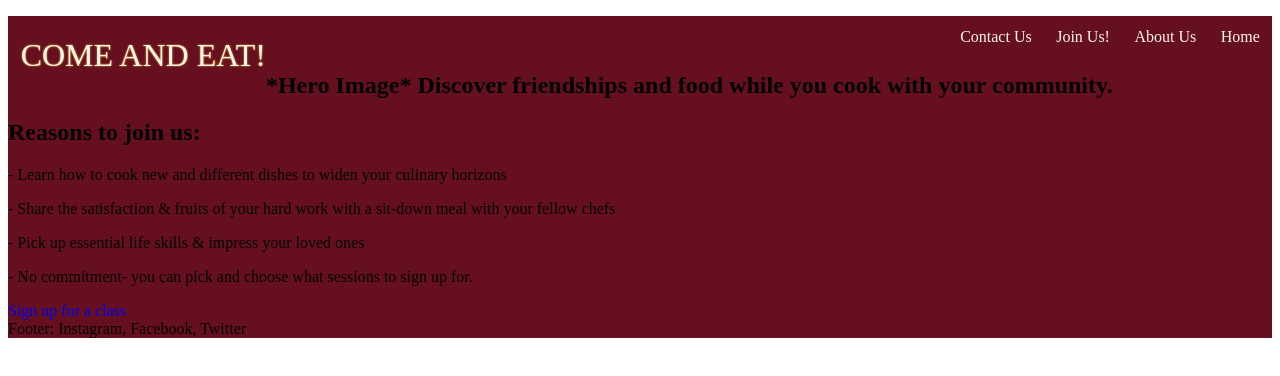
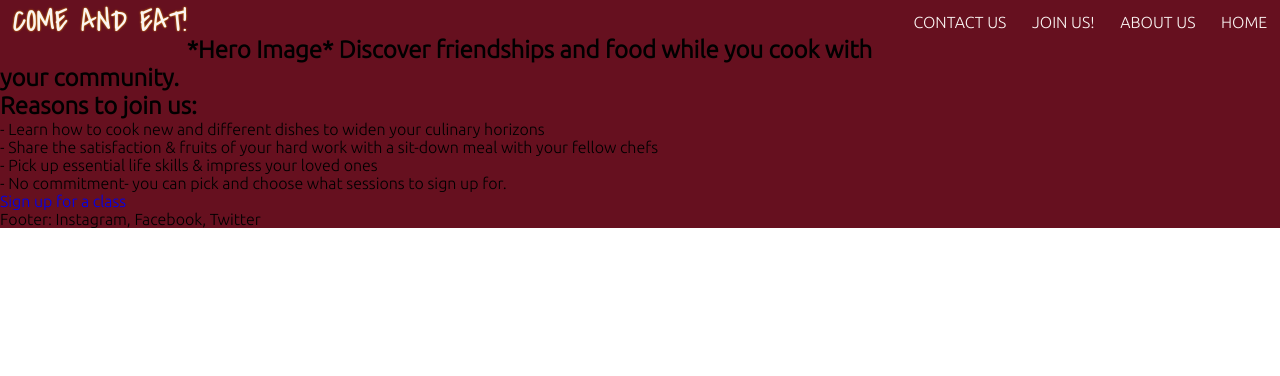
Before and after one commit to ManpreetRao/come-and-eat, a plain HTML site: page index.html in a window 1280 px wide. Drawn offline with Linux system fonts and the light colour scheme.

Commit message:
change font family for logo and body

```diff
--- a/assets/css/style.css
+++ b/assets/css/style.css
@@ -1,4 +1,5 @@
-@import url('https://fonts.googleapis.com/css2?family=Merriweather:wght@300&display=swap')
+@import url('https://fonts.googleapis.com/css2?family=Covered+By+Your+Grace&family=Ubuntu:wght@300&display=swap');
+
 
 * {
     margin: 0;
@@ -7,7 +8,7 @@
 
 
 body {
-    font-family: 'Merriweather', serif;
+    font-family: 'Ubuntu', sans-serif;
 }
 
 header {
@@ -22,7 +23,7 @@ a {
     padding-left: 1%;
     color: #fbf5f3;
     text-shadow: 0 0 2px #FFB20F;
-    font-family: 'Merriweather', serif;
+    font-family: 'Covered By Your Grace', cursive;
     text-transform: uppercase;
     font-weight: 100;
     float: left;
@@ -31,14 +32,14 @@ a {
 #menu li {
     display: inline-block;
     list-style: none;
-    float: right;
-    left: 10%;
     padding: 1%;
     margin: 0;
+    float: right;
 }
 
 #menu a {
     color: #fbf5f3;
+    text-transform: uppercase;
 }
 
 #menu a:hover {
```
